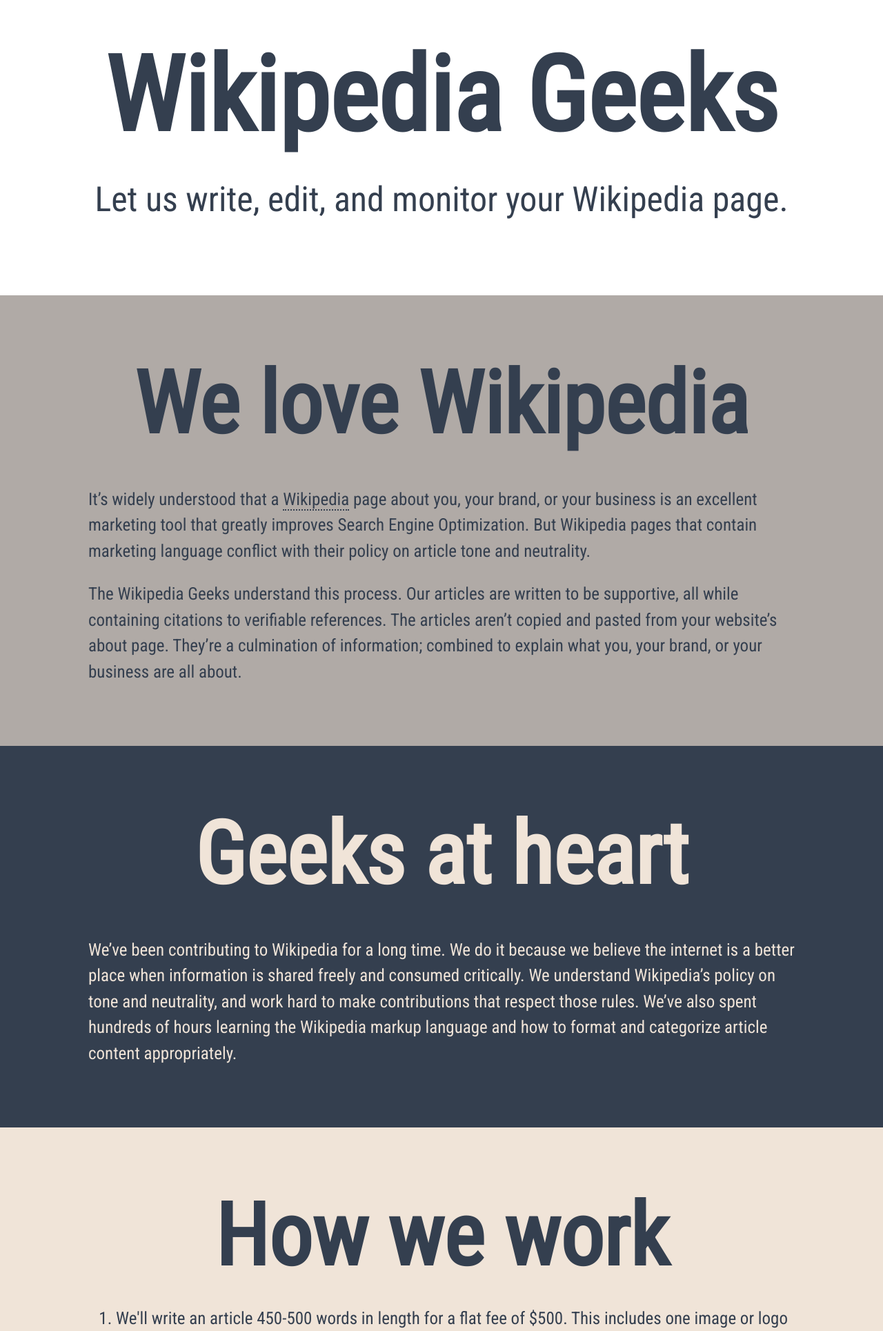
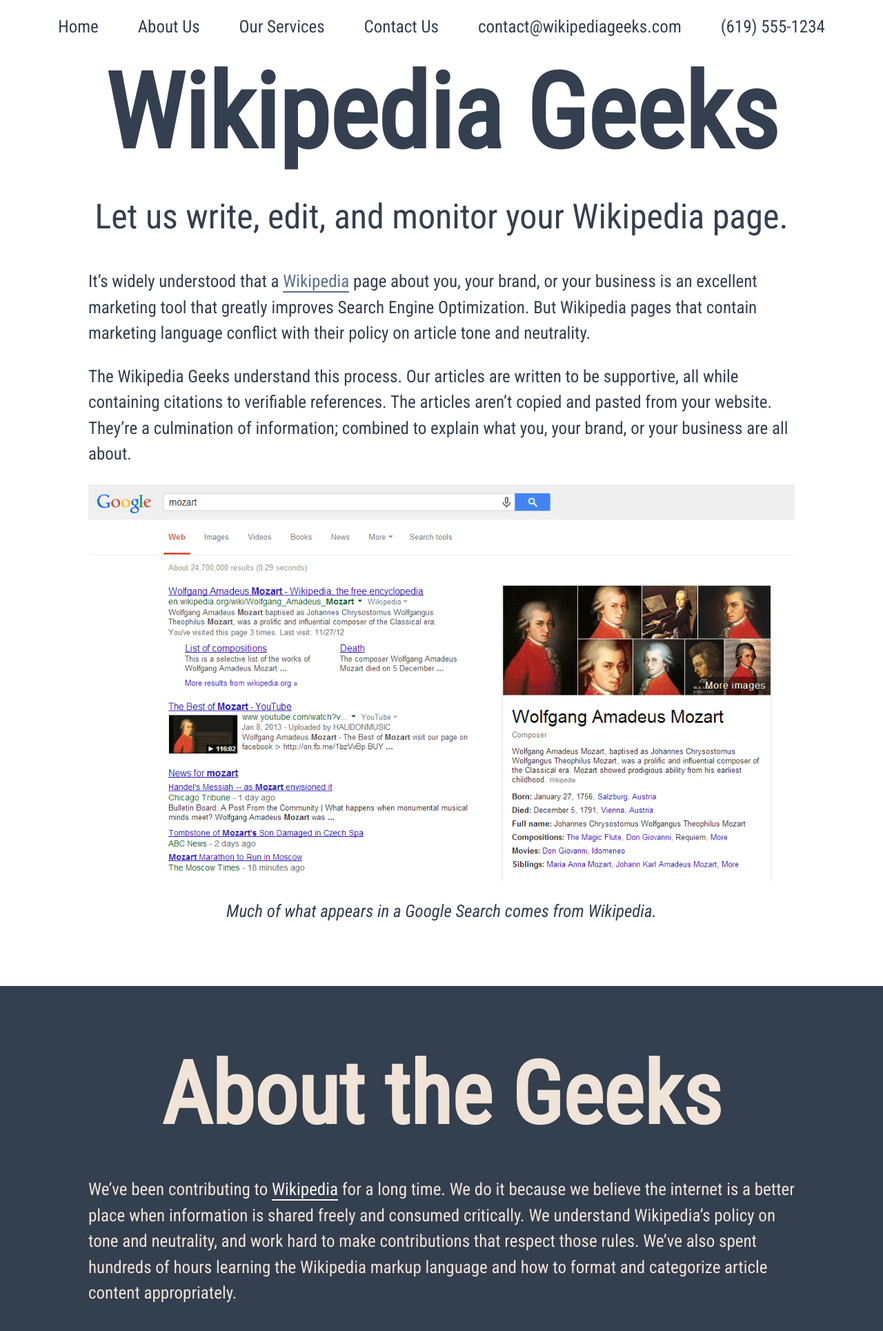
Before and after one commit to sivaraj87/jazztheme, a PHP site: page / in a window 1280 px wide. Shown: the top 1929 px of the page at 69% size. Run offline with PHP 8.4, Linux system fonts and the light colour scheme; some libraries are stand-ins or nearby versions.

Commit message:
More Styling and revisions to content. Starting to add images.

```diff
--- a/index.html
+++ b/index.html
@@ -12,26 +12,43 @@
     <![endif]-->
   </head>
     <body>
-      <header>
-        <h1>Wikipedia Geeks</h1>
-        <p>Let us write, edit, and monitor your Wikipedia page.</p>
-      </header>
+
+      <nav>
+        <ul>
+          <li><a href="#">Home</a></li>
+          <li><a href="#about">About Us</a></li>
+          <li><a href="#service">Our Services</a></li>
+          <li><a href="#contact">Contact Us</a></li>
+          <li><a href="mailto:contact@wikipediageeks.com">contact@wikipediageeks.com</a></li>
+          <li><a href="tel:+16195551234">(619) 555-1234</a></li>
+        </ul>
+      </nav>
 
         <section>
 
+          <header>
+            <h1>Wikipedia Geeks</h1>
+            <p>Let us write, edit, and monitor your Wikipedia page.</p>
+          </header>
+
           <article class="first">
-            <h2>We love Wikipedia</h2>
             <p>It’s widely understood that a <a href="#">Wikipedia</a> page about you, your brand, or your business is an excellent marketing tool that greatly improves Search Engine Optimization. But Wikipedia pages that contain marketing language conflict with their policy on article tone and neutrality.</p>
-            <p>The Wikipedia Geeks understand this process. Our articles are written to be supportive, all while containing citations to verifiable references. The articles aren’t copied and pasted from your website’s about page. They’re a culmination of information; combined to explain what you, your brand, or your business are all about.</p>
+            <p>The Wikipedia Geeks understand this process. Our articles are written to be supportive, all while containing citations to verifiable references. The articles aren’t copied and pasted from your website. They’re a culmination of information; combined to explain what you, your brand, or your business are all about.</p>
+
+            <figure>
+              <a class="fancybox" href="images/Mozart-GoogleSearchResults.png"><img src="images/Mozart-GoogleSearchResults.png"></a>
+              <figcaption><p>Much of what appears in a Google Search comes from Wikipedia.</p></figcaption>
+            </figure>
+
           </article>
 
-          <article class="second">
-            <h2>Geeks at heart</h2>
-            <p>We’ve been contributing to Wikipedia for a long time. We do it because we believe the internet is a better place when information is shared freely and consumed critically. We understand Wikipedia’s policy on tone and neutrality, and work hard to make contributions that respect those rules. We’ve also spent hundreds of hours learning the Wikipedia markup language and how to format and categorize article content appropriately.</p>
+          <article id="about" class="second">
+            <h2>About the Geeks</h2>
+            <p>We’ve been contributing to <a href="#">Wikipedia</a> for a long time. We do it because we believe the internet is a better place when information is shared freely and consumed critically. We understand Wikipedia’s policy on tone and neutrality, and work hard to make contributions that respect those rules. We’ve also spent hundreds of hours learning the Wikipedia markup language and how to format and categorize article content appropriately.</p>
           </article>
 
-          <article class="third">
-            <h2>How we work</h2>
+          <article id="service" class="third">
+            <h2>Services & How we work</h2>
             <ol>
               <li>We'll write an article 450-500 words in length for a flat fee of $500. This includes one image or logo with the appropriate info box, article categorization, and at least five links to other Wikipedia pages.</li>
               <li>If your page requires additional elements like sortable tables, track lists, ordered or unordered lists, we’ll evaluate your content and give you a price quote.</li>
@@ -42,8 +59,8 @@
             </ol>
           </article>
 
-          <article class="fourth">
-            <h2>What we need</h2>
+          <article id="contact" class="fourth">
+            <h2>Contact & What we need</h2>
             <ol>
               <li>Tell us who you are. Do you need a page for a person, brand, or business?</li>
               <li>Do you have images or a logo that you’d like included? Even when an image or logo is Trademarked &trade;, Registered &reg;, or Copyright &copy; protected, a low resolution version is considered fair use for the purposes of a Wikipedia page.</li>
--- a/scss/_base.scss
+++ b/scss/_base.scss
@@ -6,12 +6,39 @@
 	margin: 0;
 	padding: 0;
 }
+nav {
+	position: fixed;
+	width: 100%;
+	background: #fff;
+	top: 0;
+	left: 0;
+	ul {
+		list-style-type: none;
+		margin: 20px 0;
+		padding: 0;
+		font-size: 4em;
+		text-align: center;
+		li {
+			display: inline;
+			padding: 0 2%;
+			a {
+				text-decoration: none;
+				color: $teal;
+				@include single-transition(all, 0.2s, ease);
+				&:hover, &:active, &:focus {
+					border-bottom: 2px solid lighten($teal, 20%);
+					color: lighten($teal, 20%);
+				}
+			}
+		}
+	}
+}
 header {
 	background: #fff;
 	color: $teal;
 	text-align: center;
 	line-height: 1;
-	padding: 5%;
+	padding: 5% 0 0;
 	h1 {
 		font-size: 24em;
 		margin: 0;
@@ -25,20 +52,35 @@
 	text-align: center;
 	margin: 0;
 }
+section {
+	margin-top: 25px;
+}
 article {
 	padding: 5% 10%;
 	p {
 		font-size: 4em;
 	}
 }
+img {
+	max-width: 100%;
+	height: auto;
+	margin: 0 auto;
+}
+figcaption {
+	text-align: center;
+	font-style: italic;
+}
 .first {
-	background: $gray;
+	background: #fff;
 	color: $teal;
+	padding-top: 0;
 	a {
-		color: $teal;
+		color: lighten($teal, 20%);
 		text-decoration: none;
-		border-bottom: 2px dotted $teal;
+		border-bottom: 2px solid lighten($teal, 20%);
+		@include single-transition(all, 0.2s, ease);
 		&:hover, &:active, &:focus {
+			color: $teal;
 			border-bottom: 2px solid $teal;
 		}
 	}
@@ -46,6 +88,16 @@
 .second {
 	background: $teal;
 	color: $cream;
+	a {
+		color: lighten($cream, 7%);
+		text-decoration: none;
+		border-bottom: 2px solid lighten($cream, 7%);
+		@include single-transition(all, 0.2s, ease);
+		&:hover, &:active, &:focus {
+			color: $cream;
+			border-bottom: 2px solid $cream;
+		}
+	}
 }
 .third {
 	background: $cream;
--- a/scss/_normalize.scss
+++ b/scss/_normalize.scss
@@ -5,7 +5,7 @@
 figure,
 footer,
 header,
-hgroup,
+img,
 main,
 nav,
 section,
--- a/scss/main.scss
+++ b/scss/main.scss
@@ -1,8 +1,6 @@
-@import url(http://fonts.googleapis.com/css?family=Roboto+Condensed:400);
+@import url(http://fonts.googleapis.com/css?family=Roboto+Condensed:400,400italic);
 @import "compass/css3";
 @import "mixins";
 @import "normalize";
-@import "fonts";
 @import "base";
-@import "typography";
 @import "fancybox";
```
Also changed, not shown: notes/ideas.md (deleted, +0 -3 lines), notes/notes.md (deleted, +0 -3 lines), README.md (deleted), ancillary/favicon.png (renamed from favicon.png), css/main.css, images/Mozart-GoogleSearchResults.png (renamed from Mozart-GoogleSearchResults.png), images/WikipediaArticle-500Words.png (renamed from WikipediaArticle-500Words.png), scss/_fonts.scss (deleted), scss/_typography.scss (deleted), 4 other files.
